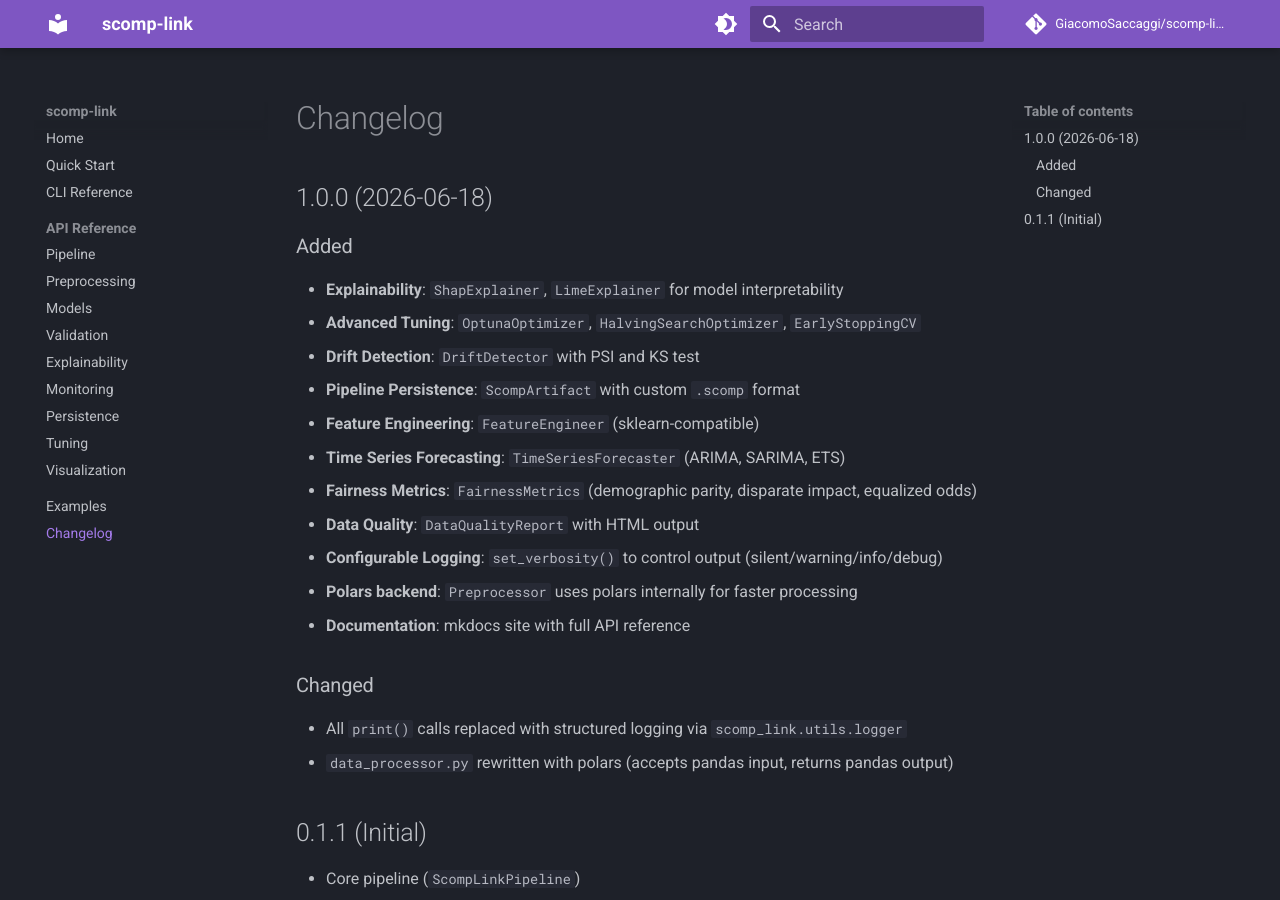
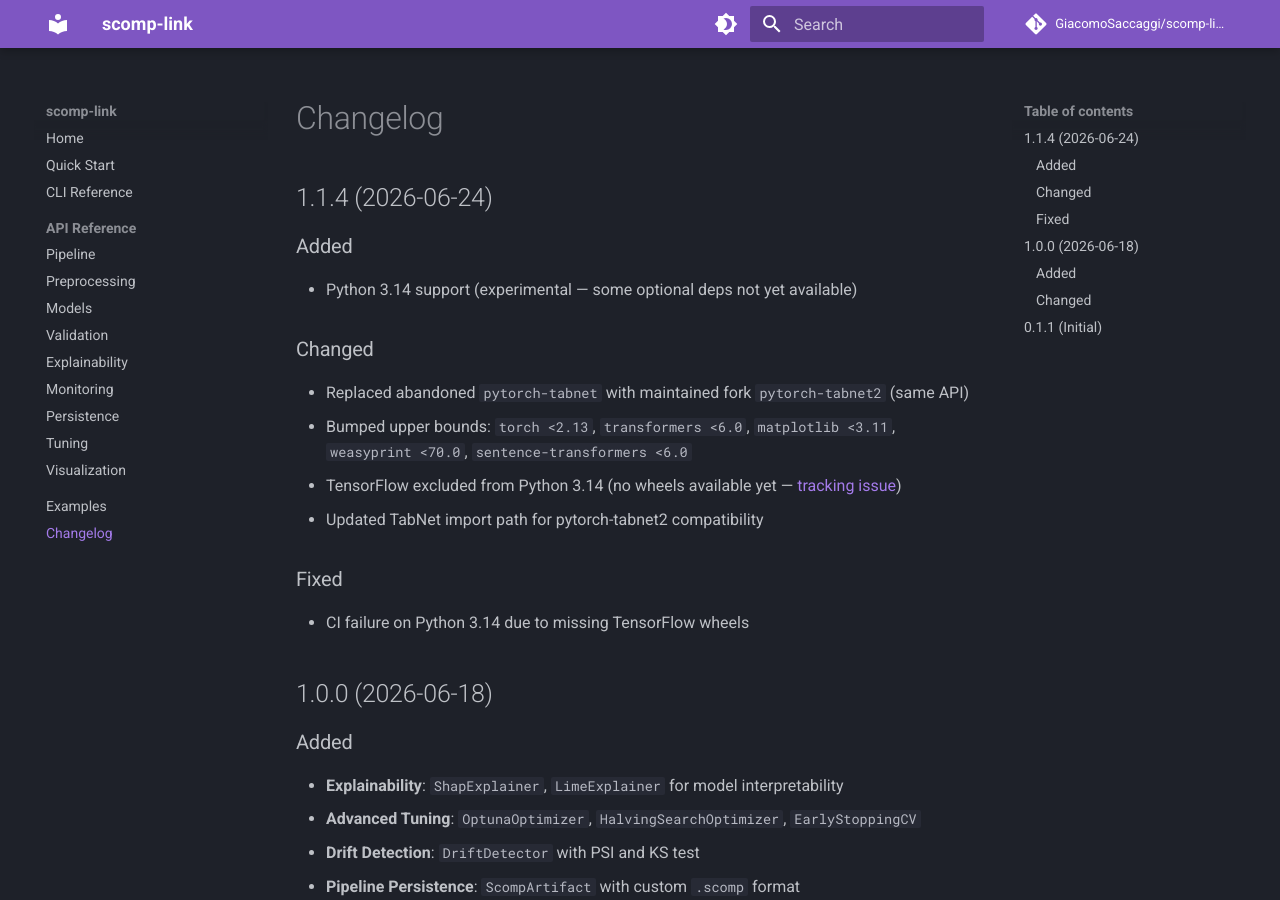
Before and after one commit to GiacomoSaccaggi/scomp_link, an MkDocs documentation site: the page built from docs/changelog.md, in a window 1280 px wide and 900 px high. Built offline with MkDocs 1.6.1 and Material for MkDocs 9.7.7, drawn with Linux system fonts in a browser that asks for light colours; comment, search, counter and statistics services are not loaded.

Commit message:
docs: update changelog, version requirements, and README for v1.1.4
- Add v1.1.4 changelog entry (CHANGELOG.md + docs/changelog.md)
- Update VERSION_REQUIREMENTS.md with Python 3.14 rows for all deps
- Document tensorflow exclusion on 3.14 with tracking issue link
- Update pytorch-tabnet → pytorch-tabnet2 in docs

```diff
--- a/docs/changelog.md
+++ b/docs/changelog.md
@@ -1,4 +1,18 @@
 # Changelog
+
+## 1.1.4 (2026-06-24)
+
+### Added
+- Python 3.14 support (experimental — some optional deps not yet available)
+
+### Changed
+- Replaced abandoned `pytorch-tabnet` with maintained fork `pytorch-tabnet2` (same API)
+- Bumped upper bounds: `torch <2.13`, `transformers <6.0`, `matplotlib <3.11`, `weasyprint <70.0`, `sentence-transformers <6.0`
+- TensorFlow excluded from Python 3.14 (no wheels available yet — [tracking issue](https://github.com/tensorflow/tensorflow/issues/102890))
+- Updated TabNet import path for pytorch-tabnet2 compatibility
+
+### Fixed
+- CI failure on Python 3.14 due to missing TensorFlow wheels
 
 ## 1.0.0 (2026-06-18)
 
```
Also changed, not shown: CHANGELOG.md (+16 -0 lines), README.md (+1 -1 lines), VERSION_REQUIREMENTS.md (+24 -12 lines).
